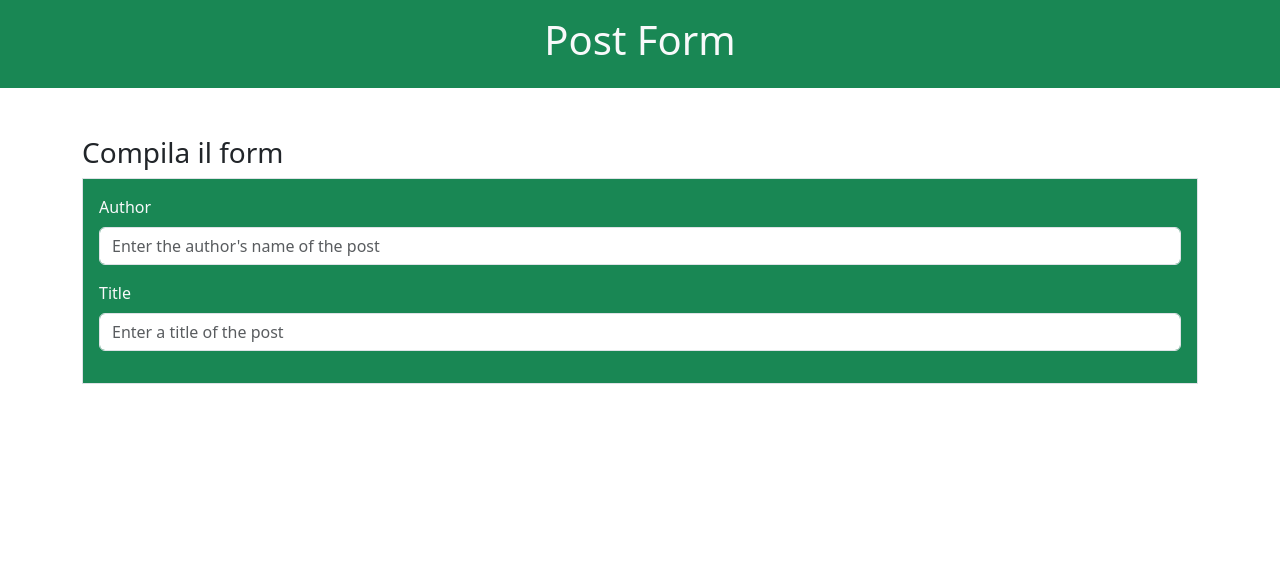
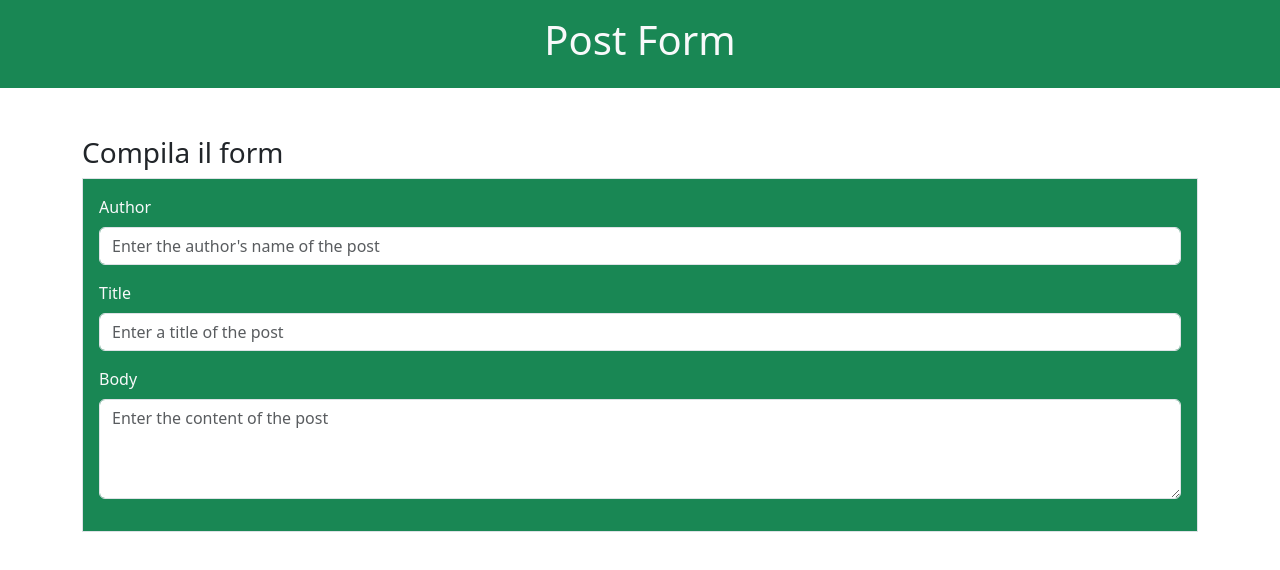
Before and after one commit to VincenzoLivigni/react-post-form, a React (Vite) app: page / in a window 1280 px wide. Shown: the top 570 px of the page. Built offline with nearby package versions, Linux system fonts and the light colour scheme.

Commit message:
add textarea from body to form

```diff
--- a/src/App.jsx
+++ b/src/App.jsx
@@ -9,6 +9,7 @@ function App() {
     body: "",
     public: false
   })
+
 
 
   return (
@@ -38,9 +39,22 @@ function App() {
               <label className="form-label">Title</label>
               <input className="form-control"
                 type="text"
+                name="title"
                 value={formData.title}
                 onChange={(e) => setFormData({ ...formData, title: e.target.value })}
                 placeholder="Enter a title of the post"
+                required
+              />
+            </div>
+
+            <div className="mb-3">
+              <label className="form-label">Body</label>
+              <textarea className="form-control"
+                type="text"
+                name="body"
+                value={formData.body}
+                onChange={(e) => setFormData({ ...formData, body: e.target.value })}
+                placeholder="Enter the content of the post"
                 required
               />
             </div>
--- a/src/index.css
+++ b/src/index.css
@@ -1 +1,5 @@
 @import url("bootstrap");
+
+textarea {
+    height: 100px;
+}
```
